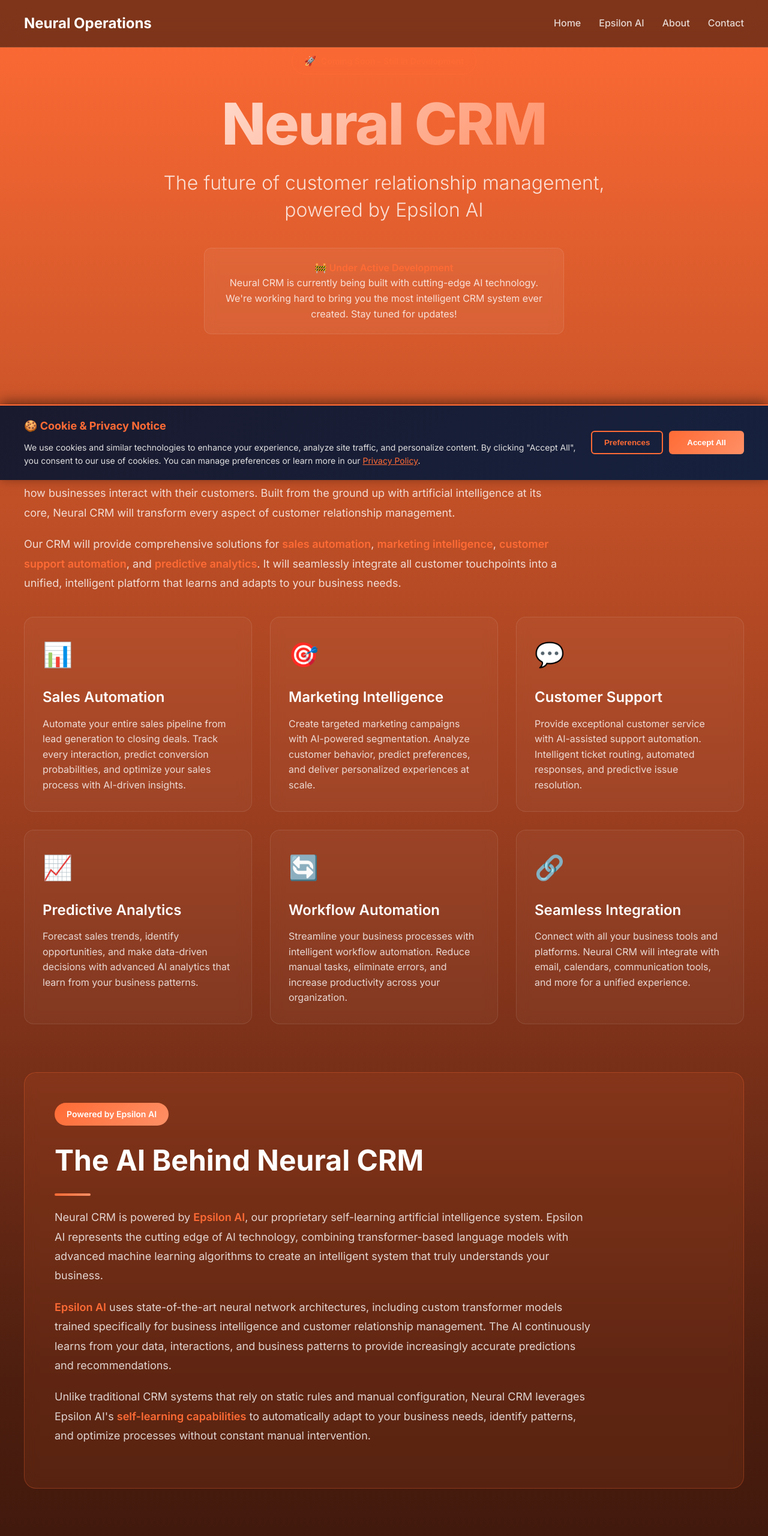
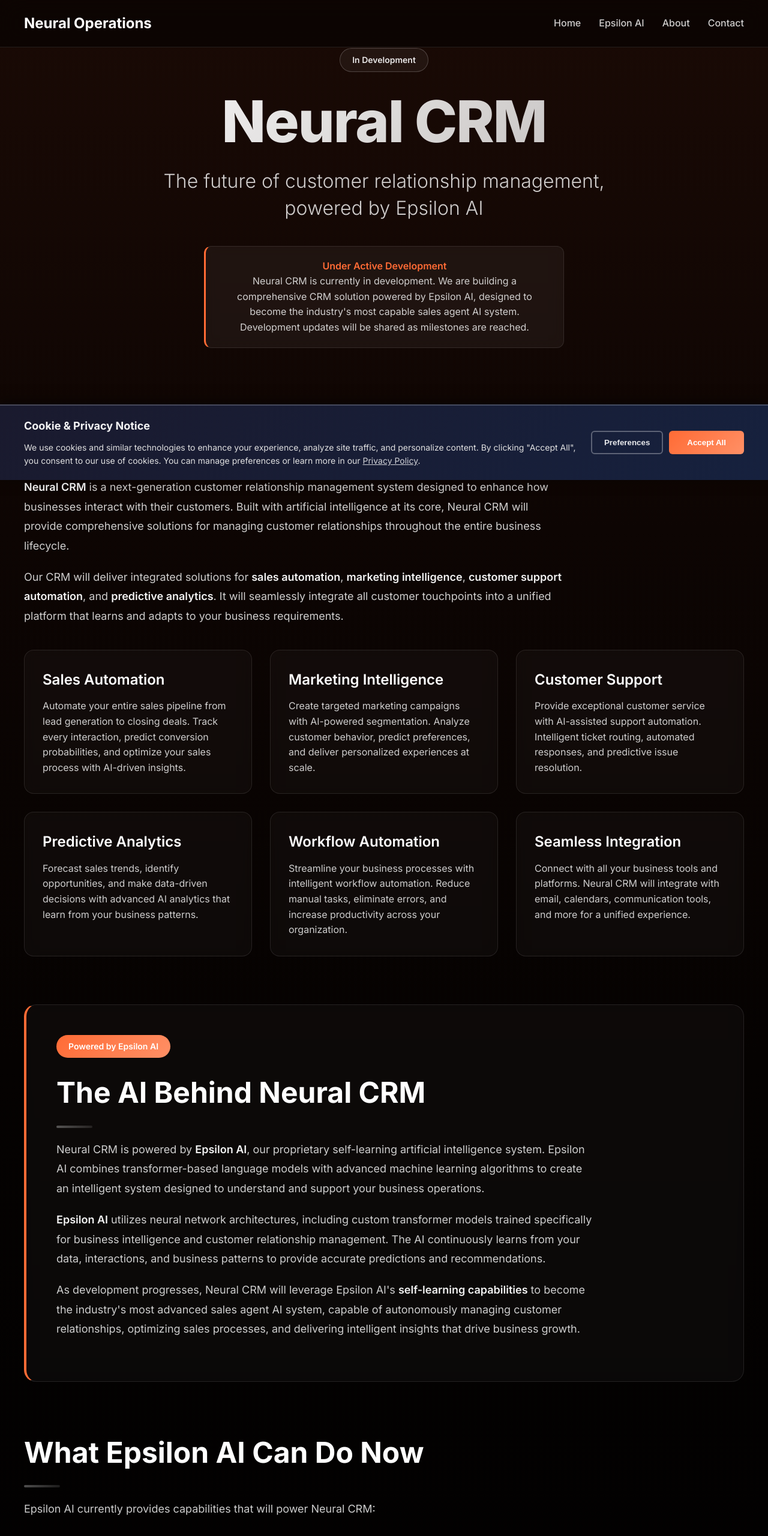
Before and after one commit to NerualOps/Neural-Operations-Holding, a website: page ui/client.html in a window 1280 px wide. Shown: the top 2560 px of the page at 60% size. Drawn offline with Linux system fonts and the light colour scheme.

Commit message:
Add files via upload

```diff
--- a/ui/client.html
+++ b/ui/client.html
@@ -52,6 +52,7 @@
             --primary-orange: #ff6b35;
             --primary-orange-light: #ff9066;
             --primary-orange-dark: #f7931e;
+            --accent-orange: rgba(255, 107, 53, 0.1);
             --gradient-start: #ff6b35;
             --gradient-end: #000000;
             --text-primary: #ffffff;
@@ -61,7 +62,7 @@
 
         body {
             font-family: 'Inter', -apple-system, BlinkMacSystemFont, 'Segoe UI', Roboto, Oxygen, Ubuntu, Cantarell, sans-serif;
-            background: linear-gradient(180deg, var(--gradient-start) 0%, #cc5529 15%, #993d1f 30%, #4d1e0f 50%, #1a0a05 75%, var(--gradient-end) 100%);
+            background: linear-gradient(180deg, #1a0a05 0%, #0d0503 20%, #050201 40%, #020101 60%, #010000 80%, var(--gradient-end) 100%);
             color: var(--text-primary);
             min-height: 100vh;
             line-height: 1.6;
@@ -80,16 +81,15 @@
             display: inline-flex;
             align-items: center;
             gap: 8px;
-            background: rgba(255, 107, 53, 0.15);
-            border: 1px solid var(--primary-orange);
+            background: rgba(255, 255, 255, 0.05);
+            border: 1px solid rgba(255, 255, 255, 0.2);
             border-radius: 50px;
             padding: 8px 20px;
             font-size: 14px;
             font-weight: 600;
-            color: var(--primary-orange);
+            color: rgba(255, 255, 255, 0.9);
             margin-bottom: 30px;
             backdrop-filter: blur(10px);
-            animation: pulse 2s ease-in-out infinite;
         }
 
         @keyframes pulse {
@@ -97,10 +97,6 @@
             50% { opacity: 0.7; }
         }
 
-        .coming-soon-badge::before {
-            content: '🚀';
-            font-size: 16px;
-        }
 
         /* Hero Section */
         .hero-section {
@@ -111,7 +107,7 @@
         .hero-title {
             font-size: clamp(48px, 8vw, 96px);
             font-weight: 800;
-            background: linear-gradient(135deg, #ffffff 0%, var(--primary-orange) 100%);
+            background: linear-gradient(135deg, #ffffff 0%, rgba(255, 255, 255, 0.7) 100%);
             -webkit-background-clip: text;
             -webkit-text-fill-color: transparent;
             background-clip: text;
@@ -150,6 +146,10 @@
             font-weight: 600;
         }
 
+        .development-notice {
+            border-left: 3px solid var(--primary-orange);
+        }
+
         /* Content Sections */
         .content-section {
             margin-bottom: 80px;
@@ -171,7 +171,7 @@
             left: 0;
             width: 60px;
             height: 4px;
-            background: linear-gradient(90deg, var(--primary-orange), var(--primary-orange-light));
+            background: linear-gradient(90deg, rgba(255, 255, 255, 0.3), rgba(255, 255, 255, 0.1));
             border-radius: 2px;
         }
 
@@ -187,7 +187,7 @@
         }
 
         .section-content strong {
-            color: var(--primary-orange);
+            color: rgba(255, 255, 255, 0.95);
             font-weight: 600;
         }
 
@@ -210,8 +210,8 @@
 
         .feature-card:hover {
             transform: translateY(-5px);
-            border-color: var(--primary-orange);
-            box-shadow: 0 10px 40px rgba(255, 107, 53, 0.3);
+            border-color: rgba(255, 255, 255, 0.3);
+            box-shadow: 0 10px 40px rgba(255, 255, 255, 0.1);
         }
 
         .feature-icon {
@@ -234,8 +234,9 @@
 
         /* AI Section */
         .ai-section {
-            background: rgba(255, 107, 53, 0.1);
-            border: 1px solid rgba(255, 107, 53, 0.3);
+            background: rgba(255, 255, 255, 0.03);
+            border: 1px solid rgba(255, 255, 255, 0.1);
+            border-left: 4px solid var(--primary-orange);
             border-radius: 20px;
             padding: 50px;
             margin: 60px 0;
@@ -263,7 +264,7 @@
 
         .future-feature {
             background: rgba(0, 0, 0, 0.3);
-            border-left: 3px solid var(--primary-orange);
+            border-left: 3px solid rgba(255, 255, 255, 0.2);
             border-radius: 8px;
             padding: 25px;
             transition: all 0.3s ease;
@@ -271,14 +272,15 @@
 
         .future-feature:hover {
             background: rgba(0, 0, 0, 0.5);
-            border-left-width: 5px;
+            border-left-color: var(--primary-orange);
+            border-left-width: 4px;
         }
 
         .future-feature-title {
             font-size: 20px;
             font-weight: 600;
             margin-bottom: 10px;
-            color: var(--primary-orange);
+            color: rgba(255, 255, 255, 0.95);
         }
 
         .future-feature-description {
@@ -324,7 +326,7 @@
         }
 
         .nav-link:hover {
-            color: var(--primary-orange);
+            color: rgba(255, 255, 255, 0.9);
         }
 
         /* Responsive */
@@ -384,13 +386,13 @@
     <div class="container">
         <!-- Hero Section -->
         <div class="hero-section">
-            <div class="coming-soon-badge">Coming Soon - Still in Development</div>
+            <div class="coming-soon-badge">In Development</div>
             <h1 class="hero-title">Neural CRM</h1>
             <p class="hero-subtitle">The future of customer relationship management, powered by Epsilon AI</p>
 
             <div class="development-notice">
-                <p><strong>🚧 Under Active Development</strong><br>
-                Neural CRM is currently being built with cutting-edge AI technology. We're working hard to bring you the most intelligent CRM system ever created. Stay tuned for updates!</p>
+                <p><strong>Under Active Development</strong><br>
+                Neural CRM is currently in development. We are building a comprehensive CRM solution powered by Epsilon AI, designed to become the industry's most capable sales agent AI system. Development updates will be shared as milestones are reached.</p>
             </div>
         </div>
 
@@ -399,46 +401,40 @@
             <h2 class="section-title">What Neural CRM Will Do</h2>
             <div class="section-content">
                 <p>
-                    <strong>Neural CRM</strong> is a next-generation customer relationship management system designed to revolutionize how businesses interact with their customers. Built from the ground up with artificial intelligence at its core, Neural CRM will transform every aspect of customer relationship management.
+                    <strong>Neural CRM</strong> is a next-generation customer relationship management system designed to enhance how businesses interact with their customers. Built with artificial intelligence at its core, Neural CRM will provide comprehensive solutions for managing customer relationships throughout the entire business lifecycle.
                 </p>
                 <p>
-                    Our CRM will provide comprehensive solutions for <strong>sales automation</strong>, <strong>marketing intelligence</strong>, <strong>customer support automation</strong>, and <strong>predictive analytics</strong>. It will seamlessly integrate all customer touchpoints into a unified, intelligent platform that learns and adapts to your business needs.
+                    Our CRM will deliver integrated solutions for <strong>sales automation</strong>, <strong>marketing intelligence</strong>, <strong>customer support automation</strong>, and <strong>predictive analytics</strong>. It will seamlessly integrate all customer touchpoints into a unified platform that learns and adapts to your business requirements.
                 </p>
             </div>
 
             <div class="features-grid">
                 <div class="feature-card">
-                    <div class="feature-icon">📊</div>
                     <h3 class="feature-title">Sales Automation</h3>
                     <p class="feature-description">Automate your entire sales pipeline from lead generation to closing deals. Track every interaction, predict conversion probabilities, and optimize your sales process with AI-driven insights.</p>
                 </div>
 
                 <div class="feature-card">
-                    <div class="feature-icon">🎯</div>
                     <h3 class="feature-title">Marketing Intelligence</h3>
                     <p class="feature-description">Create targeted marketing campaigns with AI-powered segmentation. Analyze customer behavior, predict preferences, and deliver personalized experiences at scale.</p>
                 </div>
 
                 <div class="feature-card">
-                    <div class="feature-icon">💬</div>
                     <h3 class="feature-title">Customer Support</h3>
                     <p class="feature-description">Provide exceptional customer service with AI-assisted support automation. Intelligent ticket routing, automated responses, and predictive issue resolution.</p>
                 </div>
 
                 <div class="feature-card">
-                    <div class="feature-icon">📈</div>
                     <h3 class="feature-title">Predictive Analytics</h3>
                     <p class="feature-description">Forecast sales trends, identify opportunities, and make data-driven decisions with advanced AI analytics that learn from your business patterns.</p>
                 </div>
 
                 <div class="feature-card">
-                    <div class="feature-icon">🔄</div>
                     <h3 class="feature-title">Workflow Automation</h3>
                     <p class="feature-description">Streamline your business processes with intelligent workflow automation. Reduce manual tasks, eliminate errors, and increase productivity across your organization.</p>
                 </div>
 
                 <div class="feature-card">
-                    <div class="feature-icon">🔗</div>
                     <h3 class="feature-title">Seamless Integration</h3>
                     <p class="feature-description">Connect with all your business tools and platforms. Neural CRM will integrate with email, calendars, communication tools, and more for a unified experience.</p>
                 </div>
@@ -452,13 +448,13 @@
                 <h2 class="section-title" style="margin-top: 0;">The AI Behind Neural CRM</h2>
                 <div class="section-content">
                     <p>
-                        Neural CRM is powered by <strong>Epsilon AI</strong>, our proprietary self-learning artificial intelligence system. Epsilon AI represents the cutting edge of AI technology, combining transformer-based language models with advanced machine learning algorithms to create an intelligent system that truly understands your business.
+                        Neural CRM is powered by <strong>Epsilon AI</strong>, our proprietary self-learning artificial intelligence system. Epsilon AI combines transformer-based language models with advanced machine learning algorithms to create an intelligent system designed to understand and support your business operations.
                     </p>
                     <p>
-                        <strong>Epsilon AI</strong> uses state-of-the-art neural network architectures, including custom transformer models trained specifically for business intelligence and customer relationship management. The AI continuously learns from your data, interactions, and business patterns to provide increasingly accurate predictions and recommendations.
+                        <strong>Epsilon AI</strong> utilizes neural network architectures, including custom transformer models trained specifically for business intelligence and customer relationship management. The AI continuously learns from your data, interactions, and business patterns to provide accurate predictions and recommendations.
                     </p>
                     <p>
-                        Unlike traditional CRM systems that rely on static rules and manual configuration, Neural CRM leverages Epsilon AI's <strong>self-learning capabilities</strong> to automatically adapt to your business needs, identify patterns, and optimize processes without constant manual intervention.
+                        As development progresses, Neural CRM will leverage Epsilon AI's <strong>self-learning capabilities</strong> to become the industry's most advanced sales agent AI system, capable of autonomously managing customer relationships, optimizing sales processes, and delivering intelligent insights that drive business growth.
                     </p>
                 </div>
             </div>
@@ -469,7 +465,7 @@
             <h2 class="section-title">What Epsilon AI Can Do Now</h2>
             <div class="section-content">
                 <p>
-                    Epsilon AI is already demonstrating remarkable capabilities that will power Neural CRM:
+                    Epsilon AI currently provides capabilities that will power Neural CRM:
                 </p>
             </div>
 
@@ -511,7 +507,7 @@
             <h2 class="section-title">What Epsilon AI Will Be Able To Do</h2>
             <div class="section-content">
                 <p>
-                    We're constantly pushing the boundaries of what's possible with AI. Here's what we're building for the future of Neural CRM:
+                    We are expanding Epsilon AI's capabilities to support Neural CRM's evolution into the industry's most advanced sales agent AI system. Here's what we're building for the future:
                 </p>
             </div>
 
@@ -572,18 +568,18 @@
     </div>
 
     <!-- Cookie Consent & Analytics -->
-    <div id="cookie-consent-banner" style="display: none; position: fixed; bottom: 0; left: 0; right: 0; background: linear-gradient(135deg, #1a1a2e 0%, #16213e 100%); color: #ffffff; padding: 20px; box-shadow: 0 -4px 20px rgba(0, 0, 0, 0.5); z-index: 10000; border-top: 2px solid #ff6b35; will-change: transform, opacity; backface-visibility: hidden;">
+    <div id="cookie-consent-banner" style="display: none; position: fixed; bottom: 0; left: 0; right: 0; background: linear-gradient(135deg, #1a1a2e 0%, #16213e 100%); color: #ffffff; padding: 20px; box-shadow: 0 -4px 20px rgba(0, 0, 0, 0.5); z-index: 10000; border-top: 2px solid rgba(255, 255, 255, 0.2); will-change: transform, opacity; backface-visibility: hidden;">
         <div style="max-width: 1200px; margin: 0 auto; display: flex; align-items: center; justify-content: space-between; flex-wrap: wrap; gap: 20px;">
             <div style="flex: 1; min-width: 300px;">
-                <h3 style="margin: 0 0 10px 0; font-size: 18px; color: #ff6b35;">🍪 Cookie & Privacy Notice</h3>
+                <h3 style="margin: 0 0 10px 0; font-size: 18px; color: rgba(255, 255, 255, 0.95);">Cookie & Privacy Notice</h3>
                 <p style="margin: 0; font-size: 14px; line-height: 1.6; color: #e0e0e0;">
                     We use cookies and similar technologies to enhance your experience, analyze site traffic, and personalize content.
                     By clicking "Accept All", you consent to our use of cookies. You can manage preferences or learn more in our
-                    <a href="/privacy" style="color: #ff6b35; text-decoration: underline;">Privacy Policy</a>.
+                    <a href="/privacy" style="color: rgba(255, 255, 255, 0.8); text-decoration: underline;">Privacy Policy</a>.
                 </p>
             </div>
             <div style="display: flex; gap: 10px; flex-wrap: wrap;">
-                <button id="cookie-consent-preferences" style="padding: 10px 20px; background: transparent; border: 2px solid #ff6b35; color: #ff6b35; border-radius: 6px; cursor: pointer; font-weight: 600; transition: all 0.3s;">Preferences</button>
+                <button id="cookie-consent-preferences" style="padding: 10px 20px; background: transparent; border: 2px solid rgba(255, 255, 255, 0.3); color: rgba(255, 255, 255, 0.9); border-radius: 6px; cursor: pointer; font-weight: 600; transition: all 0.3s;">Preferences</button>
                 <button id="cookie-consent-accept-all" style="padding: 10px 30px; background: linear-gradient(135deg, #ff6b35 0%, #ff9066 100%); border: none; color: #ffffff; border-radius: 6px; cursor: pointer; font-weight: 600; transition: all 0.3s;">Accept All</button>
             </div>
         </div>
@@ -592,15 +588,15 @@
     <div id="cookie-preferences-modal" style="display: none; position: fixed; top: 0; left: 0; right: 0; bottom: 0; background: rgba(0, 0, 0, 0.8); z-index: 10001; overflow-y: auto;">
         <div style="max-width: 800px; margin: 50px auto; background: #1a1a2e; border-radius: 12px; padding: 30px; box-shadow: 0 10px 40px rgba(0, 0, 0, 0.5);">
             <div style="display: flex; justify-content: space-between; align-items: center; margin-bottom: 30px;">
-                <h2 style="margin: 0; color: #ff6b35; font-size: 24px;">Cookie Preferences</h2>
+                <h2 style="margin: 0; color: rgba(255, 255, 255, 0.95); font-size: 24px;">Cookie Preferences</h2>
                 <button id="cookie-preferences-close" style="background: transparent; border: none; color: #ffffff; font-size: 28px; cursor: pointer; padding: 0; width: 30px; height: 30px;">&times;</button>
             </div>
             <div style="margin-bottom: 30px;">
                 <p style="color: #e0e0e0; line-height: 1.6; margin-bottom: 20px;">Manage your cookie preferences. You can enable or disable different types of cookies below.</p>
-                <div style="background: #0f1520; padding: 20px; border-radius: 8px; margin-bottom: 15px; border-left: 4px solid #ff6b35;">
+                <div style="background: #0f1520; padding: 20px; border-radius: 8px; margin-bottom: 15px; border-left: 4px solid rgba(255, 255, 255, 0.3);">
                     <div style="display: flex; justify-content: space-between; align-items: center; margin-bottom: 10px;">
                         <div><h3 style="margin: 0; color: #ffffff; font-size: 18px;">Essential Cookies</h3><p style="margin: 5px 0 0 0; color: #a0a0a0; font-size: 14px;">Required for website functionality</p></div>
-                        <span style="color: #ff6b35; font-weight: 600;">Always Active</span>
+                        <span style="color: rgba(255, 255, 255, 0.7); font-weight: 600;">Always Active</span>
                     </div>
                 </div>
                 <div style="background: #0f1520; padding: 20px; border-radius: 8px; margin-bottom: 15px;">
```
Also changed, not shown: ui/index.html (+34 -4 lines).
